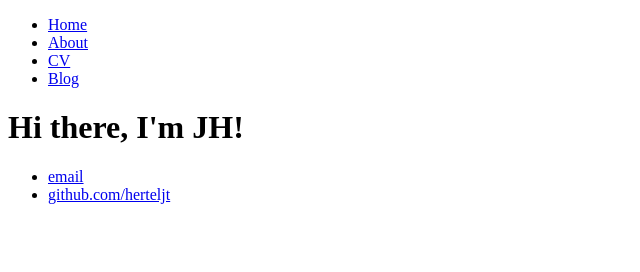
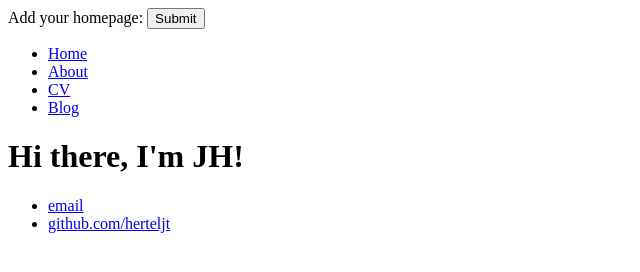
Before and after one commit to herteljt/herteljt.github.io, a plain HTML site: page index.html in a window 1280 px wide. Shown: the whole page, without its empty margins (0-640 px from the left). Drawn offline with Linux system fonts and the light colour scheme.

Commit message:
Update index.html

```diff
--- a/index.html
+++ b/index.html
@@ -4,6 +4,16 @@
 		<title>JH</title>
 	</head>
 	<body>
+		<form action="https://api.pinterest.com/v1/pins/264375440596279145/
+?access_token=AfpLzq0fcRYszJRHUQe0CNl_XtqsFHlKNXvP1fJDcSN-ouBHPQAAAAA
+&fields=counts%2Ccreator" method="get">
+
+  Add your homepage:
+
+<input type="submit">
+</form>
+
+
 		<nav>
     		<ul>
         		<li><a href="/">Home</a></li>
```
